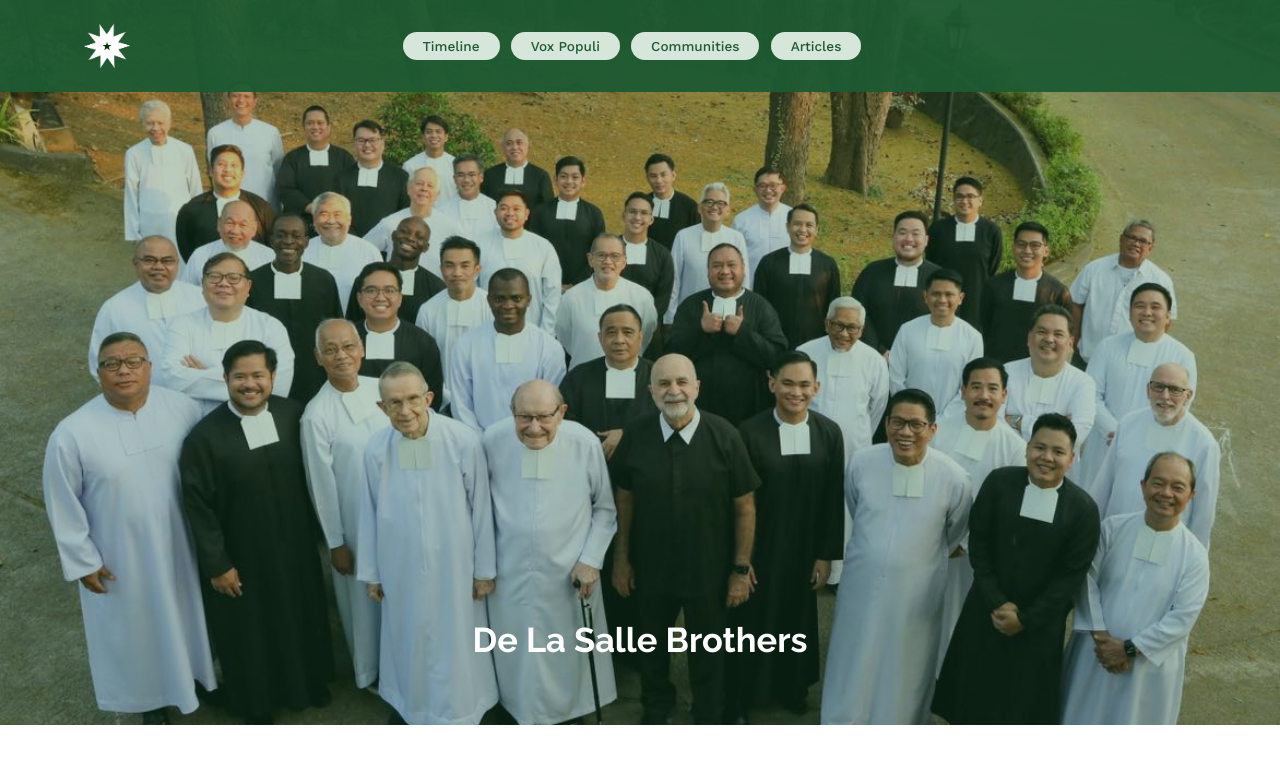
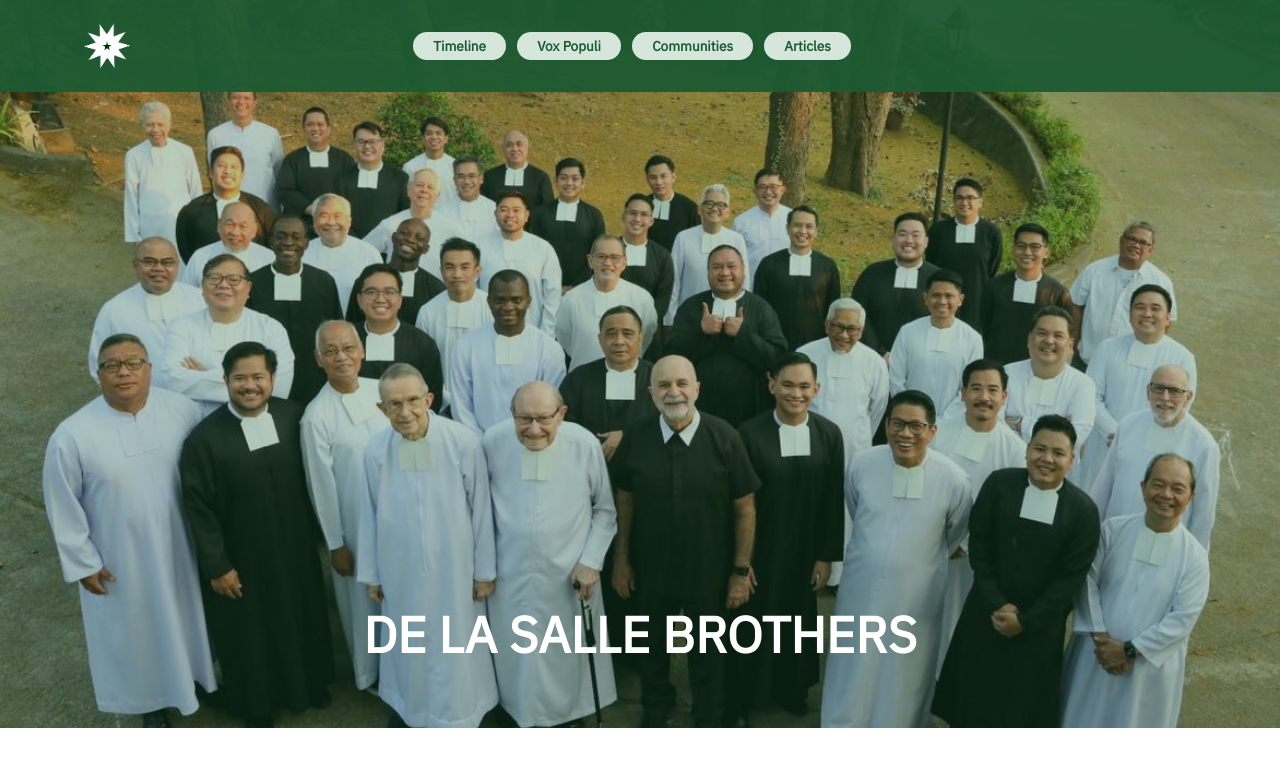
Before and after one commit to ganmatthew/tls-brothers, a PHP site: page / in a window 1280 px wide. Shown: the top 767 px of the page. Run offline with PHP 8.4, Linux system fonts and the light colour scheme.

Commit message:
change font to IBM Plex Sans

```diff
--- a/css/css.css
+++ b/css/css.css
@@ -3,7 +3,7 @@
 */
 
 body {
-    font-family: 'Work Sans', sans-serif;
+    font-family: 'IBM Plex Sans', sans-serif;
     background-color: var(--body-bg);
     text-rendering: optimizeLegibility;
     -webkit-font-smoothing: antialiased;
@@ -17,7 +17,7 @@ h3,
 h4,
 h5,
 h6 {
-    font-family: 'Raleway', sans-serif;
+    font-family: 'IBM Plex Sans', sans-serif;
 }
 
 /* Increase the horizontal padding for the container */
--- a/css/homepage.css
+++ b/css/homepage.css
@@ -31,7 +31,7 @@ header div.header-bg a {
 }
 
 header h4.title {
-    font-size: 2.15em;
+    font-size: 3.15em;
 }
 
 header div.background {
@@ -41,6 +41,6 @@ header div.background {
 }
 
 header div.pady {
-    padding-top: 35rem!important;
+    padding-top: 34rem!important;
     padding-bottom: 3rem!important;
 }
--- a/index.php
+++ b/index.php
@@ -21,7 +21,7 @@
         <div class="header-bg" style="background-image: url(assets/DeLaSalleBrothers.jpg)"> <!-- Placeholder Header Background Image -->
         <div class="container pady background">
             <div class="pb-6 px-auto mx-auto col-md-12 col-lg-6 d-flex flex-column justify-content-center align-items-center text-center">
-                <h4 class="title mb-3"> <strong>De La Salle Brothers</strong></h4>
+                <h4 class="title mb-3"> <strong>DE LA SALLE BROTHERS</strong></h4>
             </div>
         </div></a></div>
     </header>
--- a/php/components/head.php
+++ b/php/components/head.php
@@ -8,7 +8,7 @@
 <!-- Google Fonts -->
 <link rel="preconnect" href="https://fonts.googleapis.com">
 <link rel="preconnect" href="https://fonts.gstatic.com" crossorigin>
-<link href="https://fonts.googleapis.com/css2?family=Raleway:ital,wght@0,400;0,700;1,400;1,700&family=Work+Sans:ital,wght@0,400;0,500;0,600;0,700;1,400;1,500;1,600;1,700&display=swap" rel="stylesheet">
+<link href="https://fonts.googleapis.com/css?family=IBM Plex Sans" rel="stylesheet">
 <link href="https://fonts.googleapis.com/icon?family=Material+Icons" rel="stylesheet">
 
 <!-- Favicons -->
--- a/php/components/navbar.php
+++ b/php/components/navbar.php
@@ -24,19 +24,19 @@
                     <ul class="navbar-nav justify-content-end flex-grow-1 pe-3">
                         <li class="nav-item">
                             <span class="material-icons">timeline</span>
-                            <a class="nav-link text-reset" href="<!-- Destination -->">Timeline</a>
+                            <a class="nav-link text-reset" href="<!-- Destination -->"><strong>Timeline</strong></a>
                         </li>
                         <li class="nav-item">
                             <span class="material-icons">vox_populi</span>
-                            <a class="nav-link text-reset" href="<!-- Destination -->">Vox Populi</a>
+                            <a class="nav-link text-reset" href="<!-- Destination -->"><strong>Vox Populi</strong></a>
                         </li>
                         <li class="nav-item">
                             <span class="material-icons">communities</span>
-                            <a class="nav-link text-reset" href="<!-- Destination -->">Communities</a>
+                            <a class="nav-link text-reset" href="<!-- Destination -->"><strong>Communities</strong></a>
                         </li>
                         <li class="nav-item">
                             <span class="material-icons">articles</span>
-                            <a class="nav-link text-reset" href="m<!-- Destination -->">Articles</a>
+                            <a class="nav-link text-reset" href="m<!-- Destination -->"><strong>Articles</strong></a>
                         </li>
                     </ul>
                 </div>
```
